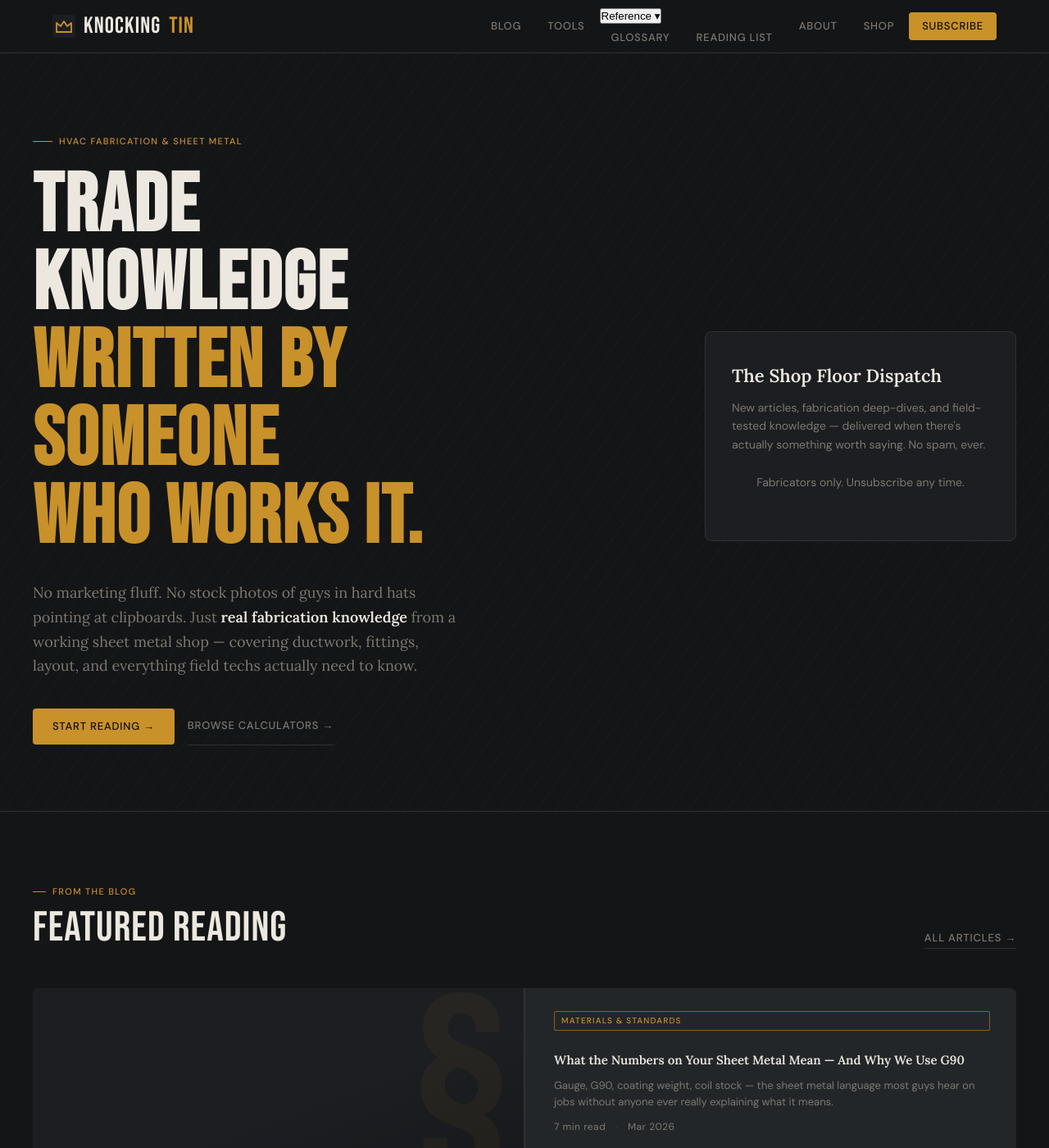
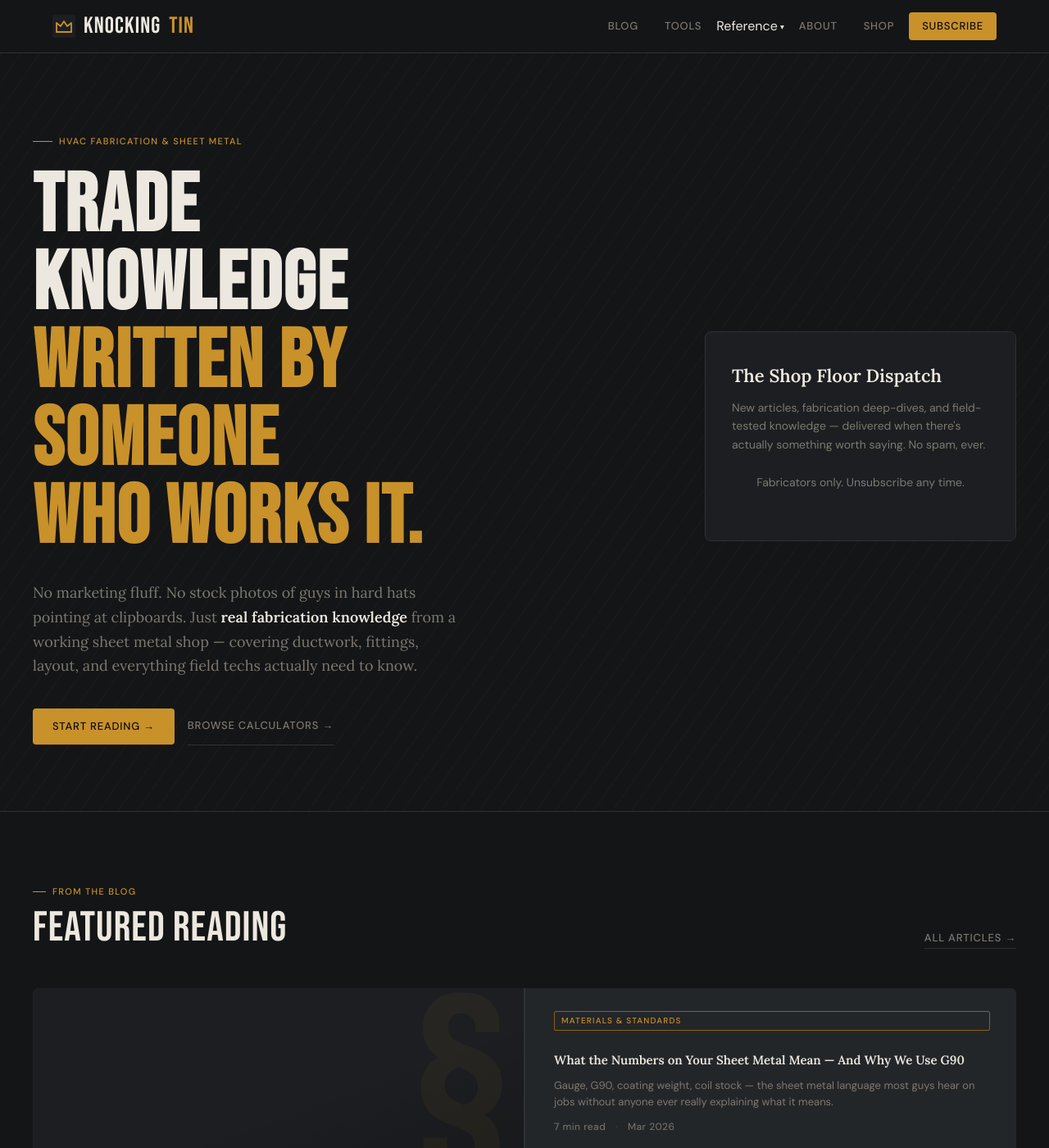
Before and after one commit to KESM89/knockingtin, a Jekyll site: the page built from index.html, in a window 1280 px wide and 1400 px high. Shown: the whole window at 82% size. Built offline with Jekyll 4.4.1, drawn with Linux system fonts in a browser that asks for light colours.

Commit message:
Update main.css

```diff
--- a/assets/css/main.css
+++ b/assets/css/main.css
@@ -84,6 +84,78 @@ nav a:hover { color: var(--text); background: var(--surface); }
   transition: opacity 0.15s !important;
 }
 .nav-cta:hover { opacity: 0.88; }
+ .nav-dropdown {
+    position: relative;
+    display: inline-flex;
+    align-items: center;
+  }
+
+  .nav-dropdown__trigger {
+    background: none;
+    border: none;
+    cursor: pointer;
+    font: inherit;
+    color: inherit;
+    padding: 0;
+    letter-spacing: inherit;
+    display: inline-flex;
+    align-items: center;
+    gap: 0.2em;
+  }
+
+  .nav-dropdown__trigger:hover {
+    color: #c8912a;
+  }
+
+  .nav-dropdown__caret {
+    font-size: 0.6em;
+    margin-top: 1px;
+    transition: transform 0.2s ease;
+  }
+
+  .nav-dropdown__trigger[aria-expanded="true"] .nav-dropdown__caret {
+    transform: rotate(180deg);
+  }
+
+  .nav-dropdown__menu {
+    display: none;
+    position: absolute;
+    top: calc(100% + 0.75rem);
+    left: 50%;
+    transform: translateX(-50%);
+    background: #252525;
+    border: 1px solid #383838;
+    border-top: 2px solid #8a6c1e;
+    min-width: 148px;
+    z-index: 200;
+    padding: 0.35rem 0;
+  }
+
+  .nav-dropdown__menu a {
+    display: block;
+    padding: 0.55rem 1.1rem;
+    white-space: nowrap;
+    font-size: 0.85em;
+    color: inherit;
+    text-decoration: none;
+    letter-spacing: 0.06em;
+    transition: color 0.15s, background 0.15s;
+  }
+
+  .nav-dropdown__menu a:hover {
+    color: #c8912a;
+    background: rgba(200, 145, 42, 0.07);
+  }
+
+  /* Open on hover (desktop) */
+  .nav-dropdown:hover .nav-dropdown__menu {
+    display: block;
+  }
+
+  /* Open on click (touch/keyboard) */
+  .nav-dropdown__trigger[aria-expanded="true"] + .nav-dropdown__menu {
+    display: block;
+  }
 
 .hamburger {
   display: none;
```
